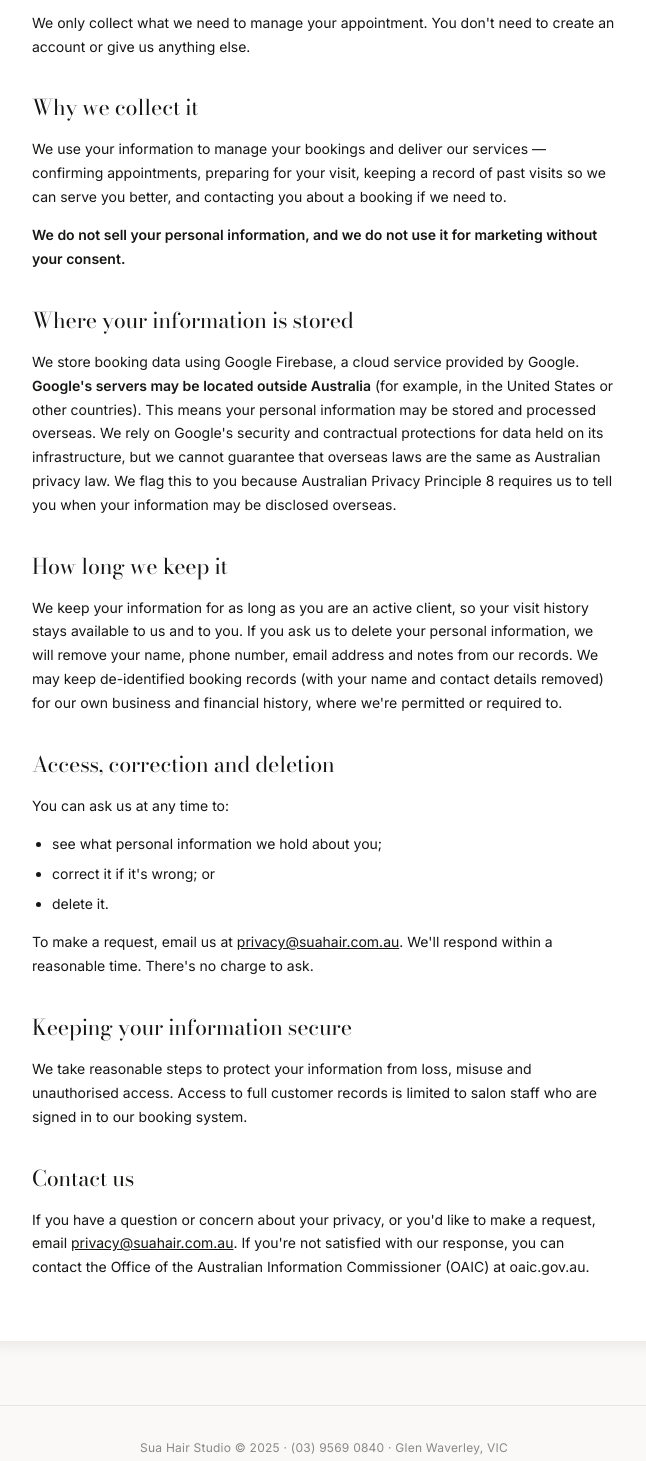
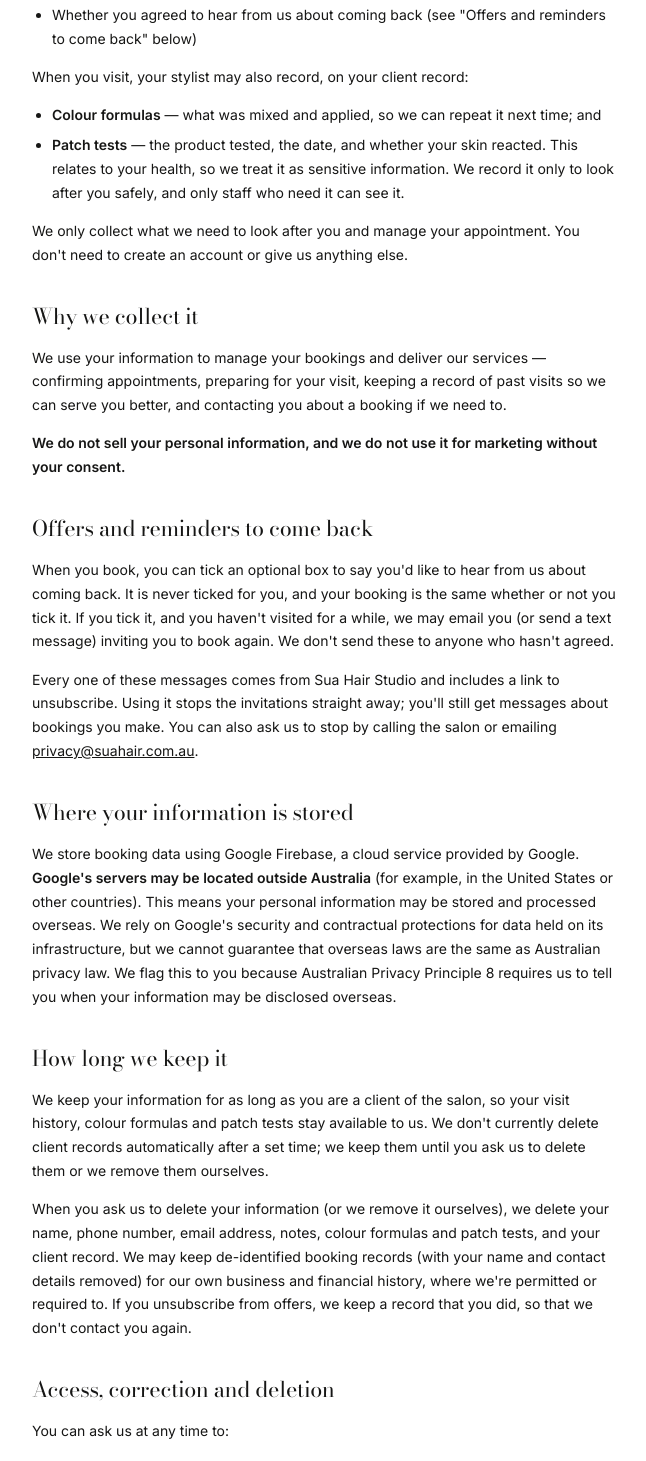
Before and after one commit to SJKangAU/sua-hair, a React (Vite) app: page /privacy in a window 1280 px wide. Shown: the part 640-2101 px from the top of the page, without its empty margins (316-962 px from the left). Built offline with nearby package versions, Linux system fonts and the light colour scheme; no server answers; the database is empty.

Commit message:
feat: salon street address (Mount Waverley); terms and privacy cover the change policy, win-back consent, client records and retention

```diff
--- a/src/components/legal/SiteFooter.tsx
+++ b/src/components/legal/SiteFooter.tsx
@@ -25,7 +25,7 @@ const SiteFooter = () => {
         letterSpacing: "0.02em",
       }}
     >
-      <p>Sua Hair Studio © 2025 · (03) 9569 0840 · Glen Waverley, VIC</p>
+      <p>Sua Hair Studio © 2025 · (03) 9569 0840 · 325 Stephensons Rd, Mount Waverley VIC 3149</p>
       <p
         style={{
           marginTop: "0.5rem",
--- a/src/lib/config.ts
+++ b/src/lib/config.ts
@@ -71,9 +71,8 @@ export const SALON_CONFIG = {
   // ── Calendar Settings ──────────────────────────────────────────────────────
   // Used when generating Add to Calendar links
   salonName: "Sua Hair Studio",
-  // Mirrors functions/src/salon.ts (the emails): keep the two in step. Only the suburb is
-  // known; the full street address is still to be added (TODO(owner)).
-  salonAddress: "Glen Waverley, VIC",
+  // Mirrors functions/src/salon.ts (the emails): keep the two in step.
+  salonAddress: "325 Stephensons Rd, Mount Waverley VIC 3149",
   salonPhone: "(03) 9569 0840",
   salonEmail: "info@suahair.com.au",
 };
--- a/src/pages/BookingPage.tsx
+++ b/src/pages/BookingPage.tsx
@@ -105,7 +105,7 @@ const BookingPage = () => {
               letterSpacing: "0.04em",
             }}
           >
-            Tuesday – Sunday · 10am – 6pm · Glen Waverley
+            Tuesday – Sunday · 10am – 6pm · Mount Waverley
           </p>
         </div>
 
--- a/src/pages/PrivacyPolicyPage.tsx
+++ b/src/pages/PrivacyPolicyPage.tsx
@@ -13,7 +13,7 @@
 import LegalPage from "../components/legal/LegalPage";
 
 // Keep this in sync with any substantive content change below.
-const LAST_UPDATED = "15 October 2026";
+const LAST_UPDATED = "23 October 2026";
 const PRIVACY_EMAIL = "privacy@suahair.com.au";
 
 const PrivacyPolicyPage = () => {
@@ -43,10 +43,30 @@ const PrivacyPolicyPage = () => {
           Any optional notes you choose to add to a booking (for example, a
           request or preference)
         </li>
+        <li>
+          Whether you agreed to hear from us about coming back (see
+          "Offers and reminders to come back" below)
+        </li>
       </ul>
       <p>
-        We only collect what we need to manage your appointment. You don't
-        need to create an account or give us anything else.
+        When you visit, your stylist may also record, on your client record:
+      </p>
+      <ul>
+        <li>
+          <strong>Colour formulas</strong> — what was mixed and applied, so we
+          can repeat it next time; and
+        </li>
+        <li>
+          <strong>Patch tests</strong> — the product tested, the date, and
+          whether your skin reacted. This relates to your health, so we treat
+          it as sensitive information. We record it only to look after you
+          safely, and only staff who need it can see it.
+        </li>
+      </ul>
+      <p>
+        We only collect what we need to look after you and manage your
+        appointment. You don't need to create an account or give us anything
+        else.
       </p>
 
       <h2>Why we collect it</h2>
@@ -61,6 +81,23 @@ const PrivacyPolicyPage = () => {
           We do not sell your personal information, and we do not use it for
           marketing without your consent.
         </strong>
+      </p>
+
+      <h2>Offers and reminders to come back</h2>
+      <p>
+        When you book, you can tick an optional box to say you'd like to hear
+        from us about coming back. It is never ticked for you, and your
+        booking is the same whether or not you tick it. If you tick it, and
+        you haven't visited for a while, we may email you (or send a text
+        message) inviting you to book again. We don't send these to anyone who
+        hasn't agreed.
+      </p>
+      <p>
+        Every one of these messages comes from Sua Hair Studio and includes a
+        link to unsubscribe. Using it stops the invitations straight away;
+        you'll still get messages about bookings you make. You can also ask us
+        to stop by calling the salon or emailing{" "}
+        <a href={`mailto:${PRIVACY_EMAIL}`}>{PRIVACY_EMAIL}</a>.
       </p>
 
       <h2>Where your information is stored</h2>
@@ -78,12 +115,20 @@ const PrivacyPolicyPage = () => {
 
       <h2>How long we keep it</h2>
       <p>
-        We keep your information for as long as you are an active client, so
-        your visit history stays available to us and to you. If you ask us to
-        delete your personal information, we will remove your name, phone
-        number, email address and notes from our records. We may keep de-identified booking
-        records (with your name and contact details removed) for our own
-        business and financial history, where we're permitted or required to.
+        We keep your information for as long as you are a client of the salon,
+        so your visit history, colour formulas and patch tests stay available
+        to us. We don't currently delete client records automatically after a
+        set time; we keep them until you ask us to delete them or we remove
+        them ourselves.
+      </p>
+      <p>
+        When you ask us to delete your information (or we remove it ourselves),
+        we delete your name, phone number, email address, notes, colour
+        formulas and patch tests, and your client record. We may keep
+        de-identified booking records (with your name and contact details
+        removed) for our own business and financial history, where we're
+        permitted or required to. If you unsubscribe from offers, we keep a
+        record that you did, so that we don't contact you again.
       </p>
 
       <h2>Access, correction and deletion</h2>
--- a/src/pages/TermsPage.tsx
+++ b/src/pages/TermsPage.tsx
@@ -8,12 +8,13 @@
 // by a qualified Australian lawyer before commercial reliance — in
 // particular, the limitation of liability must be read alongside the
 // non-excludable consumer guarantees under the Australian Consumer Law.
-// Placeholder: the registered business/legal name ([business name]).
+// The cancellation section describes the defaults in src/lib/changePolicy.ts (the owner can
+// change the notice period in Manage); update both together.
 
 import LegalPage from "../components/legal/LegalPage";
 
 // Keep this in sync with any substantive content change below.
-const LAST_UPDATED = "15 October 2026";
+const LAST_UPDATED = "23 October 2026";
 
 const TermsPage = () => {
   return (
@@ -27,8 +28,9 @@ const TermsPage = () => {
 
       <h2>Who provides the service</h2>
       <p>
-        The salon services and this booking site are provided by [business
-        name], trading as Sua Hair Studio, located in Glen Waverley, Victoria.
+        The salon services and this booking site are provided by Sua Hair
+        Studio (ABN 45 282 741 662), 325 Stephensons Rd, Mount Waverley VIC
+        3149.
       </p>
 
       <h2>Bookings are requests</h2>
@@ -37,15 +39,38 @@ const TermsPage = () => {
         for an appointment. Your appointment is not guaranteed until the salon
         confirms it. We may need to adjust or decline a booking — for example,
         if a stylist becomes unavailable or a time is no longer open — and
-        we'll contact you if that happens.
+        we'll contact you if that happens. While a request is waiting for the
+        salon, we hold the time for up to 24 hours; if we haven't been able to
+        confirm it by then, the request is released and we'll let you know.
       </p>
 
       <h2>Cancellations and changes</h2>
       <p>
         If you can't make your appointment, please let us know as early as you
-        can so we can offer the time to someone else. We ask for reasonable
-        notice for cancellations and changes. Repeated no-shows may affect
-        our ability to hold future bookings for you.
+        can so we can offer the time to someone else. The email and text we
+        send about your booking include a <strong>Change or cancel</strong>{" "}
+        link. Through that link:
+      </p>
+      <ul>
+        <li>
+          You can cancel a request that is still waiting for the salon at any
+          time.
+        </li>
+        <li>
+          You can cancel a confirmed booking up to <strong>24 hours</strong>{" "}
+          before it starts.
+        </li>
+        <li>
+          You can ask to move a confirmed booking up to 24 hours before it
+          starts. A move is a new request: your original time stays booked
+          until the salon approves the new one.
+        </li>
+      </ul>
+      <p>
+        Closer than 24 hours to your appointment, please call us on (03) 9569
+        0840 instead. The notice period is set by the salon and may change; the
+        link always shows what applies to your booking. Repeated no-shows may
+        affect our ability to hold future bookings for you.
       </p>
 
       <h2>Pricing</h2>
@@ -81,7 +106,7 @@ const TermsPage = () => {
       <h2>Contact us</h2>
       <p>
         Questions about these terms? Call us on (03) 9569 0840 or visit us in
-        Glen Waverley.
+        Mount Waverley at 325 Stephensons Rd.
       </p>
     </LegalPage>
   );
```
Also changed, not shown: 1 other file (tests, documents, lock files or other folders).
